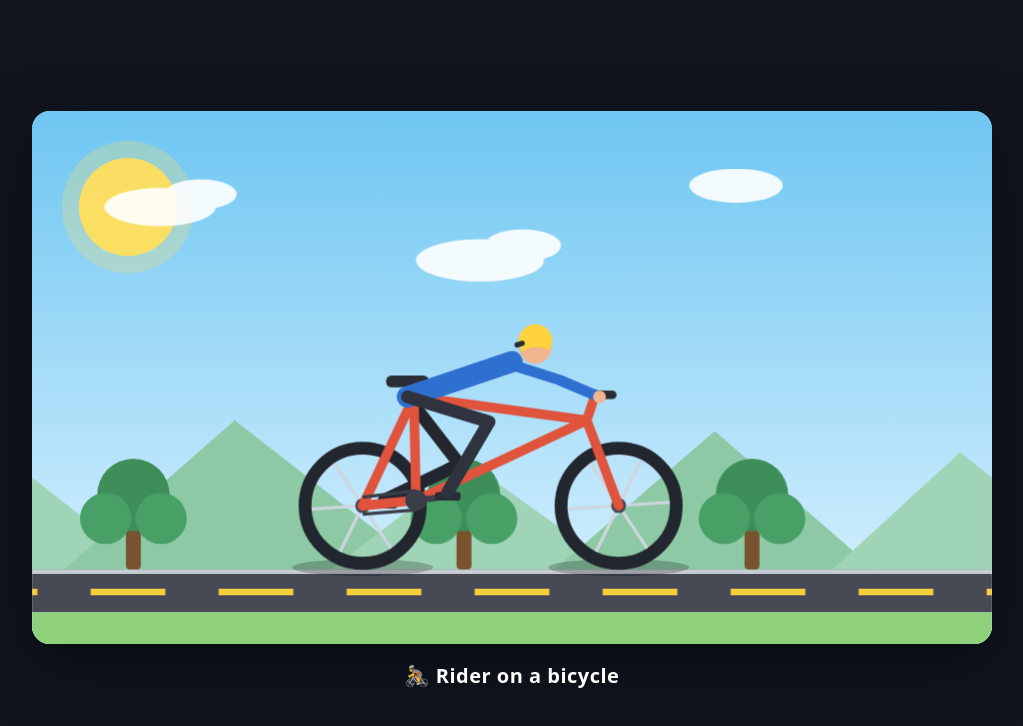
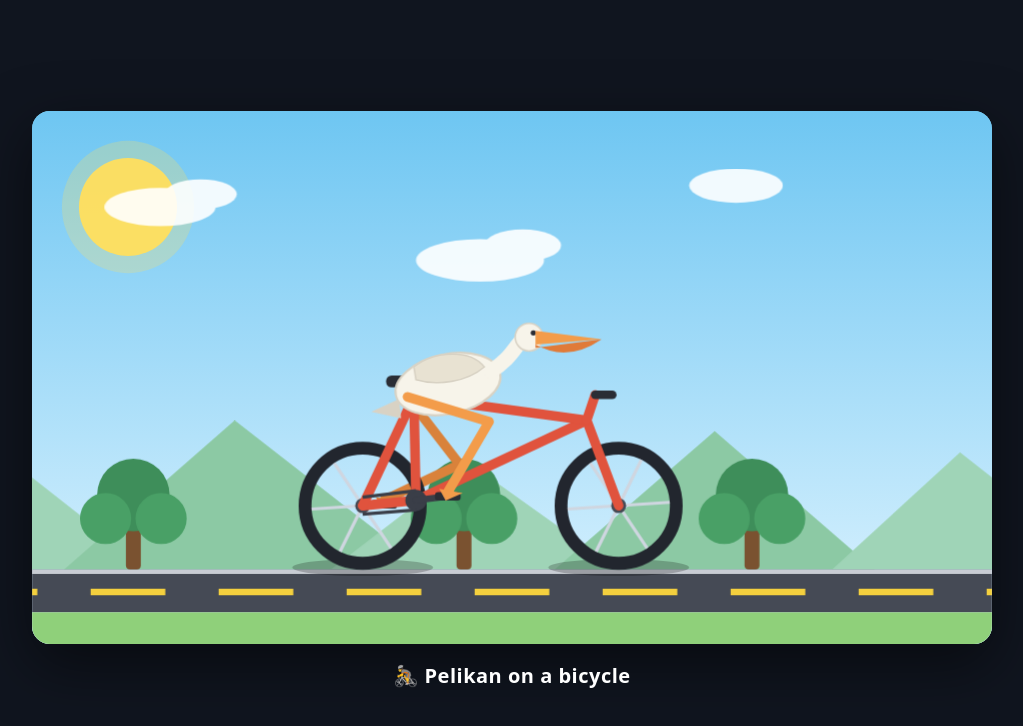
Before and after one commit to pchii/pelikan, a plain HTML site: page bicycle-rider.html in a window 1280 px wide. Shown: the whole page, without its empty margins (128-1151 px from the left). Drawn offline with Linux system fonts and the light colour scheme.

Commit message:
Turn the rider into a pelikan (bird body, beak, flapping wing, webbed feet)

```diff
--- a/bicycle-rider.html
+++ b/bicycle-rider.html
@@ -3,7 +3,7 @@
 <head>
 <meta charset="UTF-8">
 <meta name="viewport" content="width=device-width, initial-scale=1.0">
-<title>Bicycle Rider Animation</title>
+<title>Pelikan Bicycle Animation</title>
 <style>
   * { box-sizing: border-box; }
   body {
@@ -40,12 +40,16 @@
   /* rider body bob (legs are anchored at the hip, so only upper body bobs) */
   #upperBody { animation: bob .83s ease-in-out infinite; }
   @keyframes bob { 0%,100% { transform: translateY(0); } 50% { transform: translateY(-3px); } }
+
+  /* pelican wing flap */
+  #wing { transform-origin: 392px 244px; animation: flap .83s ease-in-out infinite; }
+  @keyframes flap { 0%,100% { transform: rotate(0deg); } 50% { transform: rotate(-10deg); } }
 </style>
 </head>
 <body>
 
 <div class="card">
-<svg viewBox="0 0 900 500" xmlns="http://www.w3.org/2000/svg" aria-label="Animated cyclist riding a bicycle">
+<svg viewBox="0 0 900 500" xmlns="http://www.w3.org/2000/svg" aria-label="Animated pelikan riding a bicycle">
 
   <!-- sky -->
   <defs>
@@ -122,8 +126,9 @@
   <!-- ====== bike ====== -->
   <!-- back leg (behind the frame) -->
   <g id="backLegG">
-    <polyline id="legB" points="" fill="none" stroke="#23262f" stroke-width="12"
+    <polyline id="legB" points="" fill="none" stroke="#d9823b" stroke-width="9"
               stroke-linecap="round" stroke-linejoin="round"/>
+    <path id="footB" d="" fill="#d9823b"/>
   </g>
   <g id="pedalB"><rect x="-12" y="-4" width="24" height="8" rx="3" fill="#2a2d35"/></g>
   <line id="crankB" x1="360" y1="365" x2="360" y2="395" stroke="#3a3e48" stroke-width="6" stroke-linecap="round"/>
@@ -169,29 +174,38 @@
   <line x1="360" y1="374" x2="310" y2="378" stroke="#3a3e48" stroke-width="3"/>
 
   <!-- upper body (bobs slightly) -->
+  <!-- pelican body (bobs slightly) -->
   <g id="upperBody">
-    <!-- torso -->
-    <line x1="352" y1="268" x2="450" y2="235" stroke="#2f6fd0" stroke-width="20" stroke-linecap="round"/>
-    <!-- arm -->
-    <polyline points="450,238 494,252 532,268" fill="none" stroke="#2f6fd0" stroke-width="10"
-              stroke-linecap="round" stroke-linejoin="round"/>
-    <circle cx="532" cy="268" r="6" fill="#f0b58f"/>
-    <!-- head + helmet -->
-    <circle cx="472" cy="222" r="15" fill="#f0b58f"/>
-    <path d="M456 218 A16 16 0 0 1 488 214 L486 224 A20 14 0 0 0 459 226 Z" fill="#ffd23e"/>
-    <rect x="452" y="216" width="10" height="5" rx="2.5" fill="#2a2d35" transform="rotate(-18 457 218)"/>
+    <!-- tail -->
+    <path d="M344 270 L318 282 L346 288 Z" fill="#d8d2c4"/>
+    <!-- body -->
+    <ellipse cx="390" cy="256" rx="50" ry="28" fill="#f7f4ea" stroke="#d8d2c4" stroke-width="2"
+             transform="rotate(-12 390 256)"/>
+    <!-- neck -->
+    <path d="M430 244 C446 234 450 226 458 216" fill="none" stroke="#f7f4ea" stroke-width="14" stroke-linecap="round"/>
+    <!-- head -->
+    <circle cx="466" cy="212" r="13" fill="#f7f4ea" stroke="#d8d2c4" stroke-width="1.5"/>
+    <!-- eye -->
+    <circle cx="470" cy="208" r="2.5" fill="#2a2d35"/>
+    <!-- beak: top + pouch -->
+    <path d="M472 206 L534 214 L472 219 Z" fill="#f39c4a"/>
+    <path d="M472 219 Q502 236 534 214 L472 222 Z" fill="#e07b39"/>
+    <!-- wing (flaps) -->
+    <path id="wing" d="M358 240 C378 224 412 224 424 240 C408 254 380 258 360 252 Z"
+          fill="#e8e2d2" stroke="#d8d2c4" stroke-width="1.5"/>
   </g>
 
   <!-- front crank + pedal + leg (in front of frame) -->
   <line id="crankF" x1="360" y1="365" x2="360" y2="395" stroke="#3a3e48" stroke-width="6" stroke-linecap="round"/>
   <g id="pedalF"><rect x="-12" y="-4" width="24" height="8" rx="3" fill="#2a2d35"/></g>
-  <polyline id="legF" points="" fill="none" stroke="#2f3340" stroke-width="12"
+  <polyline id="legF" points="" fill="none" stroke="#f39c4a" stroke-width="9"
             stroke-linecap="round" stroke-linejoin="round"/>
+  <path id="footF" d="" fill="#f39c4a"/>
 
 </svg>
 </div>
 
-<h1>🚴 Rider on a bicycle</h1>
+<h1>🚴 Pelikan on a bicycle</h1>
 
 <script>
 (function () {
@@ -224,6 +238,13 @@
     return `${H.x},${H.y} ${knee.x.toFixed(1)},${knee.y.toFixed(1)} ${f.x.toFixed(1)},${f.y.toFixed(1)}`;
   }
 
+  // pelican webbed foot following the pedal
+  function footPath(p) {
+    return `M${(p.x - 8).toFixed(1)} ${(p.y - 7).toFixed(1)} `
+         + `L${(p.x + 14).toFixed(1)} ${(p.y - 3).toFixed(1)} `
+         + `L${(p.x - 2).toFixed(1)} ${(p.y + 4).toFixed(1)} Z`;
+  }
+
   let t0 = null;
   function frame(now) {
     if (t0 === null) t0 = now;
@@ -244,6 +265,9 @@
     $('pedalF').setAttribute('transform', `translate(${pf.x.toFixed(1)} ${pf.y.toFixed(1)})`);
     $('pedalB').setAttribute('transform', `translate(${pb.x.toFixed(1)} ${pb.y.toFixed(1)})`);
 
+    $('footF').setAttribute('d', footPath(pf));
+    $('footB').setAttribute('d', footPath(pb));
+
     const deg = (t * wheelDegPerSec) % 360;
     $('spokesF').setAttribute('transform', `rotate(${deg} 550 370)`);
     $('spokesB').setAttribute('transform', `rotate(${deg} 310 370)`);
```
